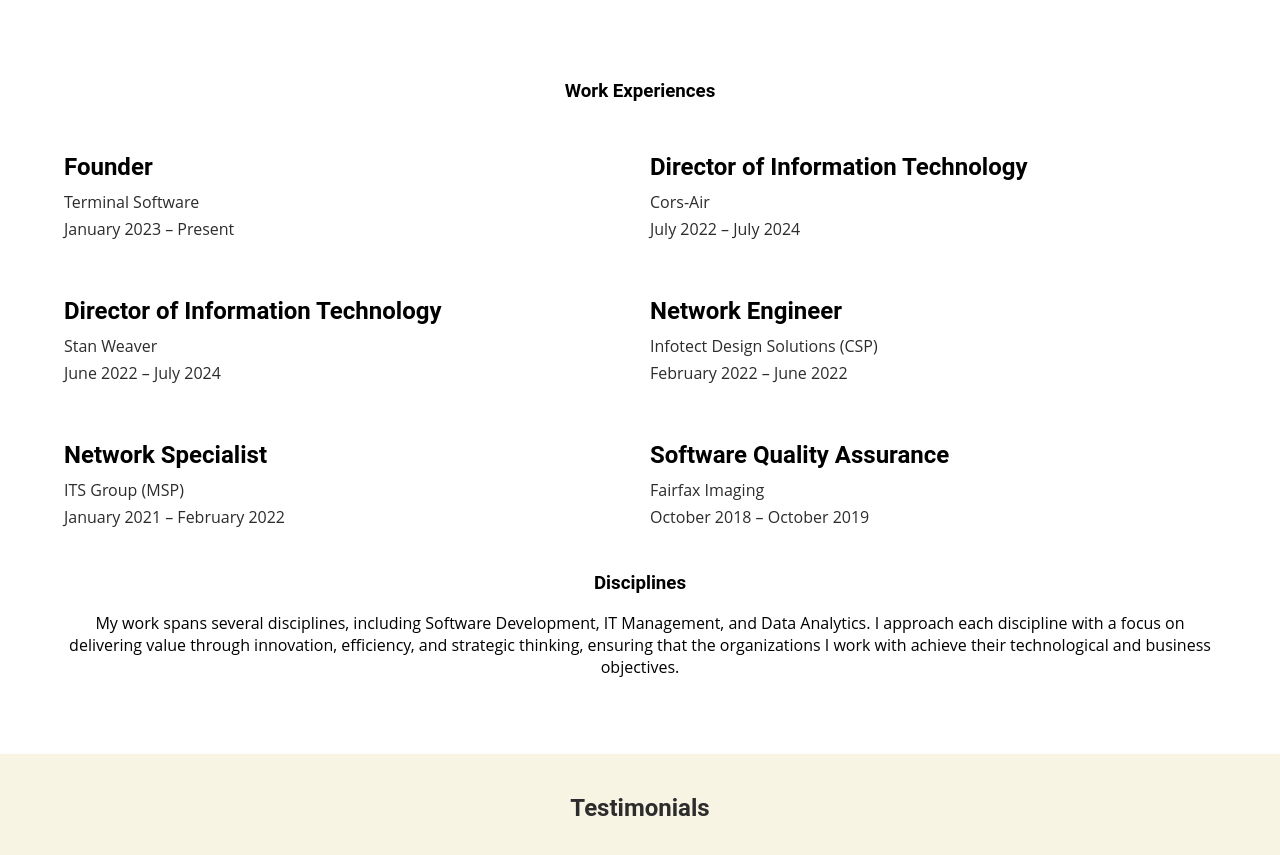
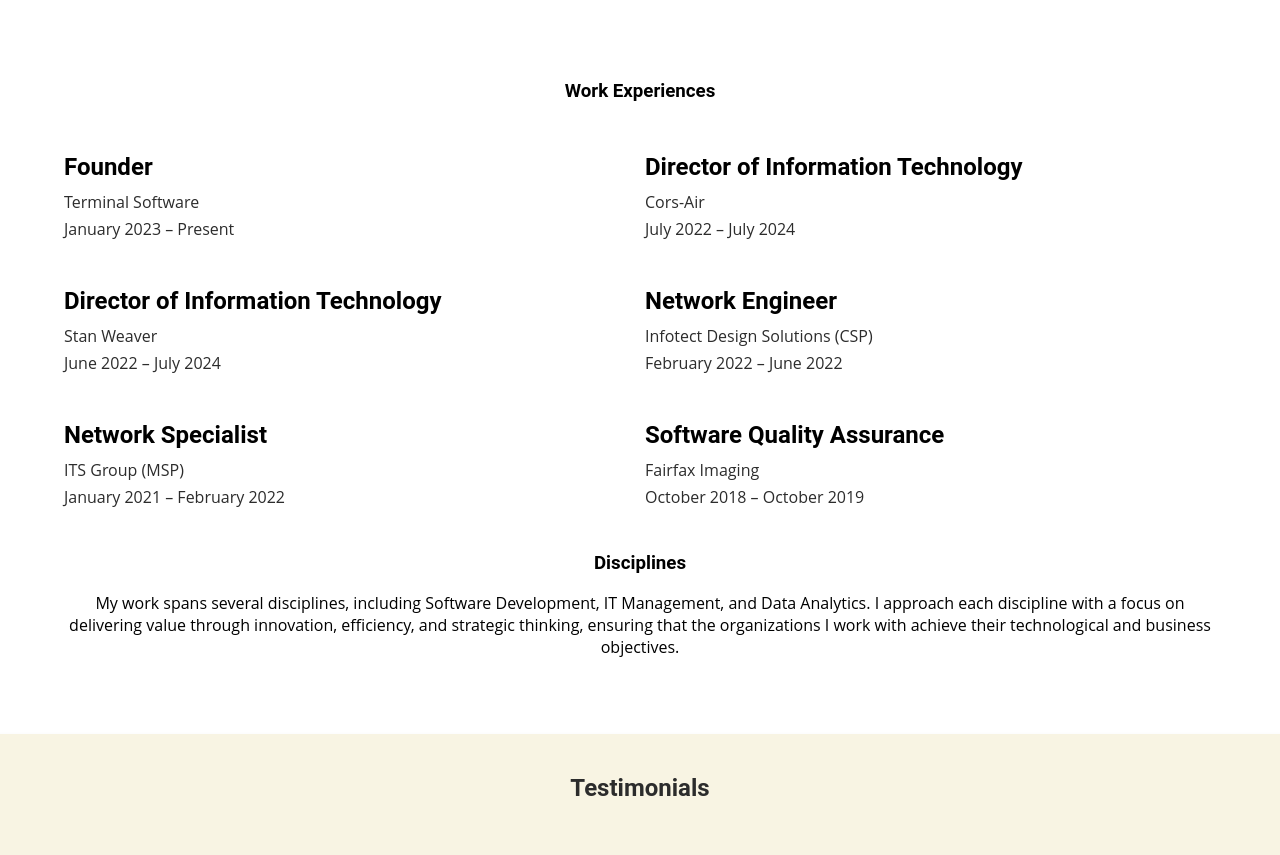
Before and after one commit to yahm0/AMN-REACT.JS-Portfolio, a React (Create React App) app: page / in a window 1280 px wide. Shown: the part 781-1636 px from the top of the page. Built offline with nearby package versions, Linux system fonts and the light colour scheme.

Commit message:
Made changes to the AboutMe.css

```diff
--- a/src/styles/AboutMe.css
+++ b/src/styles/AboutMe.css
@@ -45,8 +45,8 @@
   display: grid;
   grid-template-columns: repeat(2, 1fr);
   /* Two columns */
-  gap: 20px;
-  /* Spacing between the grid items */
+  gap: 10px;
+  /* Reduce spacing between the grid items */
 }
 
 .work-experience {
```
